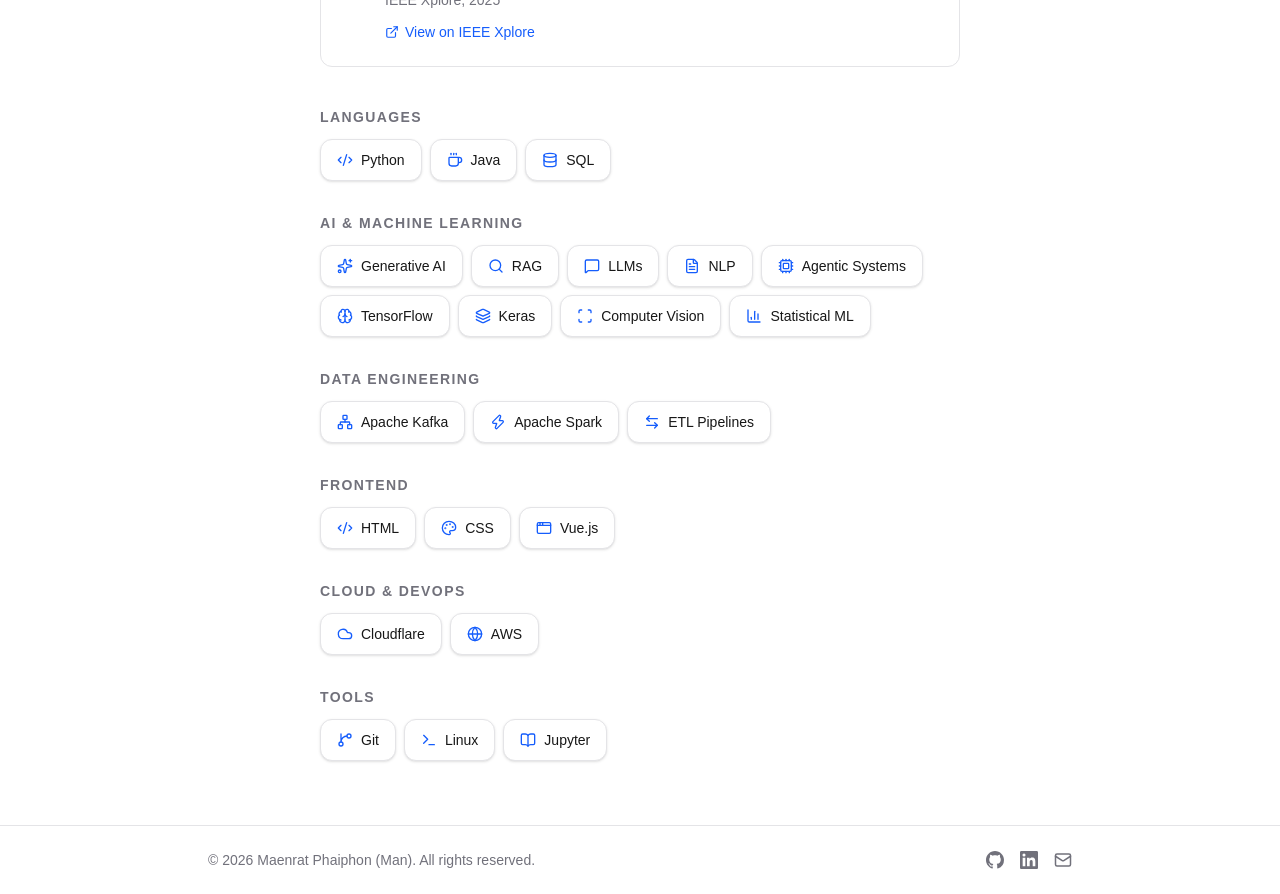
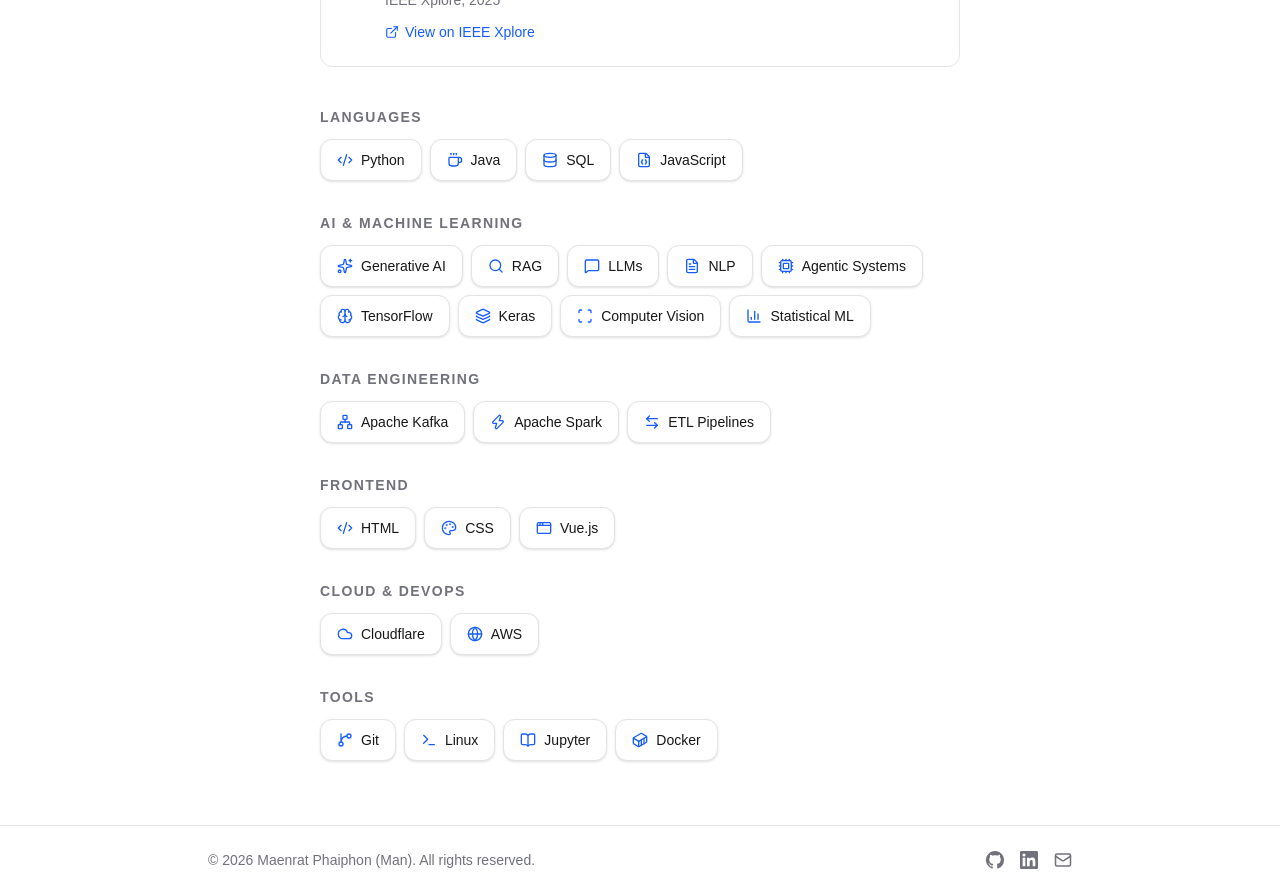
Before and after one commit to Supmanzz555/Portfolio, a Next.js app: page /about in a window 1280 px wide. Shown: the part 620-1514 px from the top of the page. Built offline with nearby package versions, Linux system fonts and the light colour scheme.

Commit message:
Add JavaScript and Docker to skills

```diff
--- a/src/components/SkillsGrid.tsx
+++ b/src/components/SkillsGrid.tsx
@@ -21,6 +21,8 @@ import {
   Cloud,
   Globe,
   AppWindow,
+  Container,
+  FileJson,
 } from "lucide-react"
 
 const skillCategories = [
@@ -30,6 +32,7 @@ const skillCategories = [
       { name: "Python", icon: Code2 },
       { name: "Java", icon: Coffee },
       { name: "SQL", icon: Database },
+      { name: "JavaScript", icon: FileJson },
     ],
   },
   {
@@ -75,6 +78,7 @@ const skillCategories = [
       { name: "Git", icon: GitBranch },
       { name: "Linux", icon: Terminal },
       { name: "Jupyter", icon: BookOpen },
+      { name: "Docker", icon: Container },
     ],
   },
 ]
```
